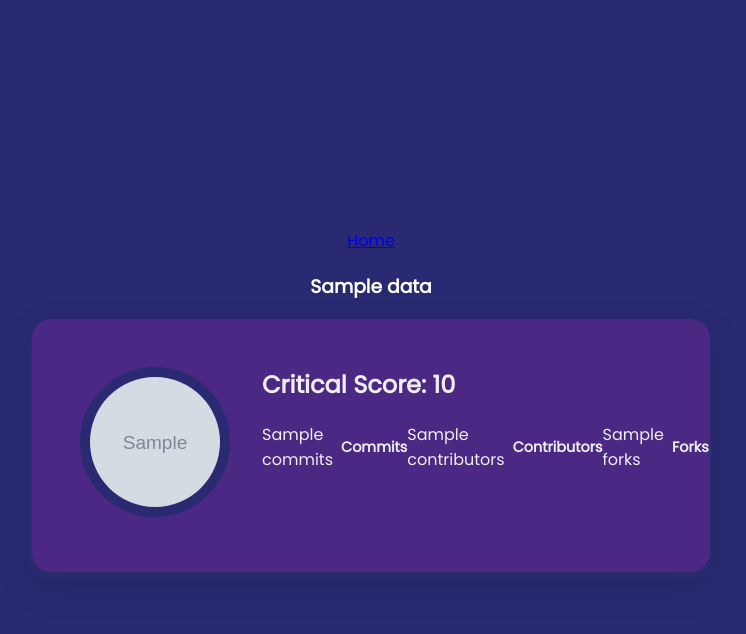
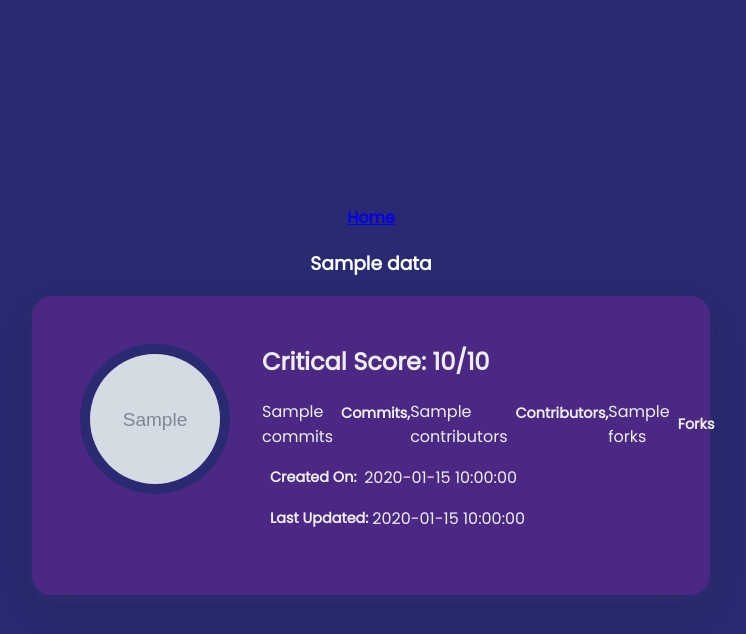
Before and after one commit to Vatendra/repoAnalyzer, a Flask app: template templates/result.html in a window 1280 px wide. Shown: the top 634 px of the page, without its empty margins (269-1015 px from the left). Run offline with Flask 2, Linux system fonts and the light colour scheme; the template is opened without the code that fills it: most values are stand-ins (such as "Sample title", 1, 10 or a date in 2020); grey boxes marked "Sample" are stand-in pictures; some libraries are stand-ins or nearby versions.

Commit message:
add date of creation and last update detail.

```diff
--- a/templates/result.html
+++ b/templates/result.html
@@ -10,7 +10,7 @@
     <nav class="navbar navbar-default">
         <div class="container-fluid">
           <div class="navbar-header">
-            <a class="navbar-brand" href="/">Home</a>
+              <a class="navbar-brand" href="/"><b>Home</b></a>
           </div>
           </ul>
         </div>
@@ -22,13 +22,20 @@
                 <!-- embed safe and unsafe image src in the data -->
               <img src="{{ url_for('static', filename = 'images/' + data['image_path']) }}"alt="" class="avatar">
             </div>
+
             <div class="user-info">
-              <h2> Critical Score: {{data['ccf_score']}}</h2>
+              <h2> Critical Score: {{data['ccf_score']}}/10</h2>
               <ul>
-                <li>{{ data['commits'] }} <strong>Commits</strong></li>
-                <li>{{ data['contributors'] }} <strong>Contributors</strong></li>
+                <li>{{ data['commits'] }} <strong>Commits, &nbsp</strong></li>
+                <li>{{ data['contributors'] }} <strong>Contributors, &nbsp</strong></li>
                 <li>{{ data['forks'] }} <strong>Forks</strong></li>
               </ul>
+                <ul>
+                    <li><strong>Created On: &nbsp</strong>{{ data['created_on'] }} </li>
+                </ul>
+                <ul>
+                    <li><strong>Last Updated:&nbsp</strong>{{ data['last_updated'] }} </li>
+                </ul>
             </div>
           </div>
     </main>
```
